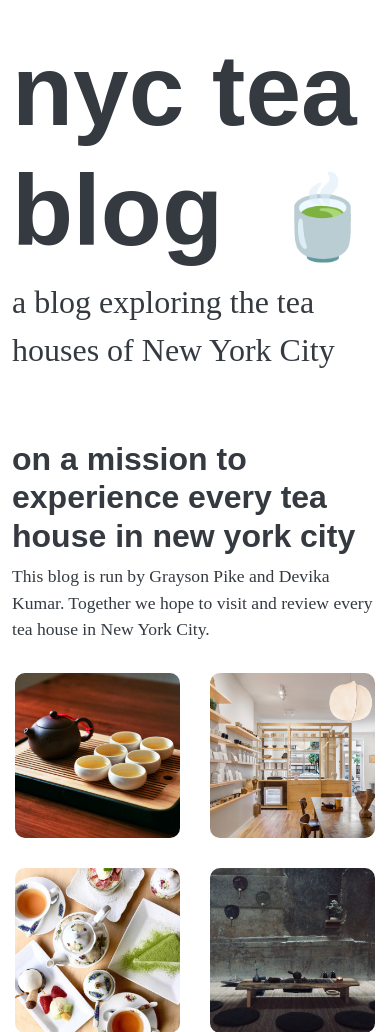
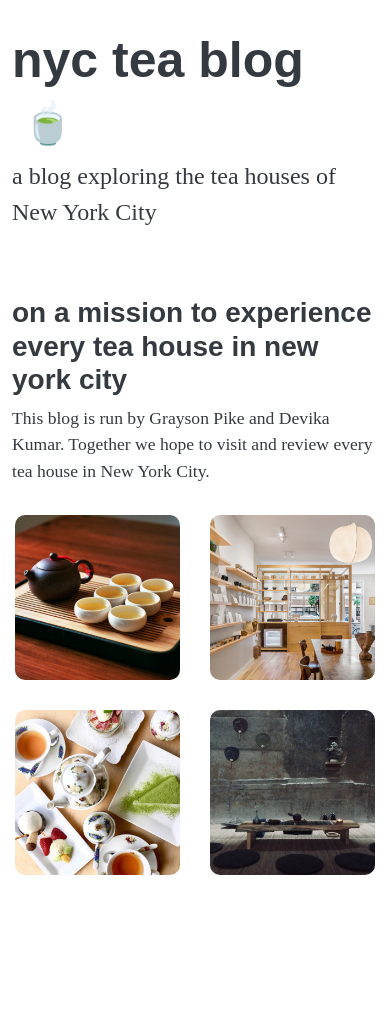
Before and after one commit to graysonpike/tea-blog, a Django app: page / in a window 390 px wide. Shown: the top 1032 px of the page. After the commit the page ends 875 px from the top, so only its background shows below. Run offline with Django 4.2, Linux system fonts and the light colour scheme; some libraries are stand-ins or nearby versions; some web fonts are replaced.

Commit message:
Add dynamic sizing for header and tagline fonts

```diff
--- a/teablog/teablog/static/teablog/css/base.css
+++ b/teablog/teablog/static/teablog/css/base.css
@@ -13,3 +13,12 @@ h2 {
 p {
 	font-family: 'Joan', serif;
 }
+
+@media (max-width: 992px){
+    h1 {
+		font-size: 50px;
+	}
+	h2 {
+		font-size: 28px;
+	}
+}
--- a/teablog/teablog/static/teablog/css/landing.css
+++ b/teablog/teablog/static/teablog/css/landing.css
@@ -1,5 +1,11 @@
 .tagline {
     font-size: 32px;
+}
+
+@media (max-width: 992px) {
+    .tagline {
+        font-size: 24px;
+    }
 }
 
 .header {
@@ -8,7 +14,7 @@
 }
 
 .emoji-logo {
-    font-size: 80px;
+    font-size: 0.8em;
     white-space: pre;
 }
 
```
